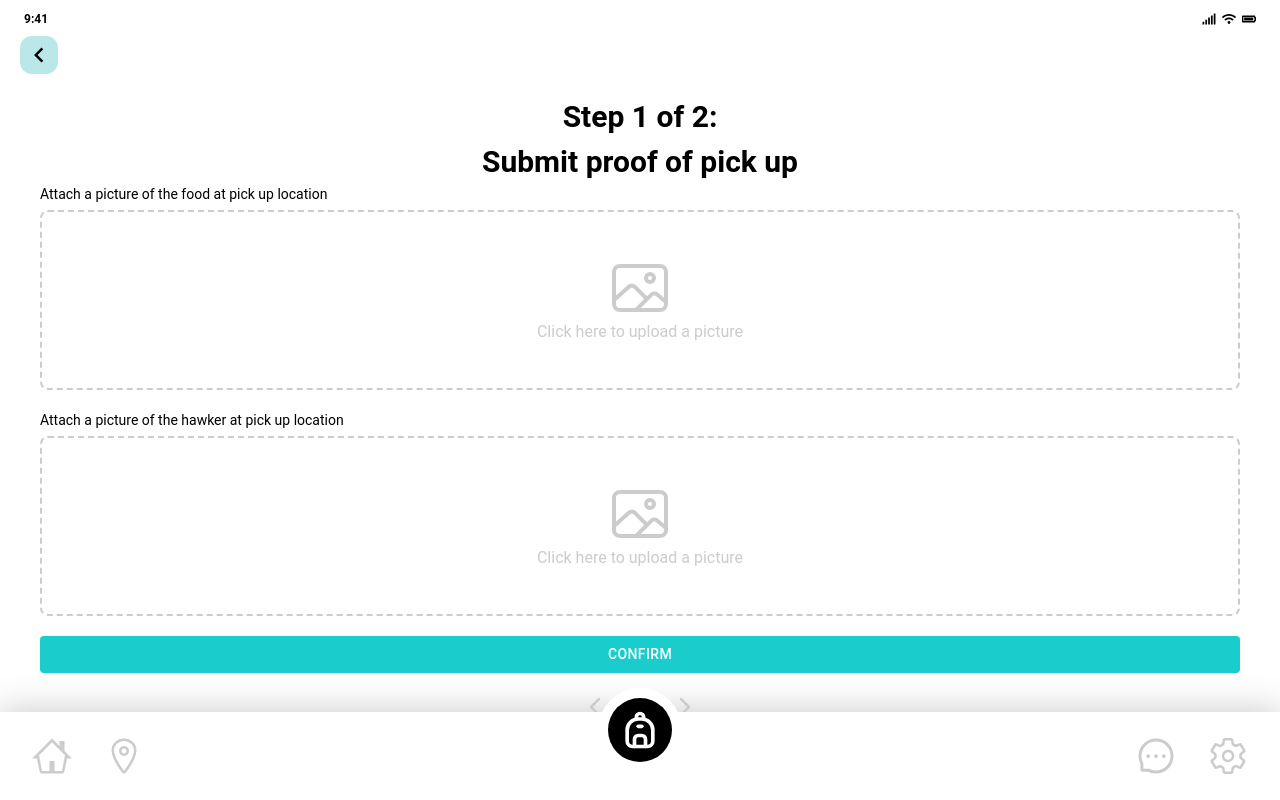
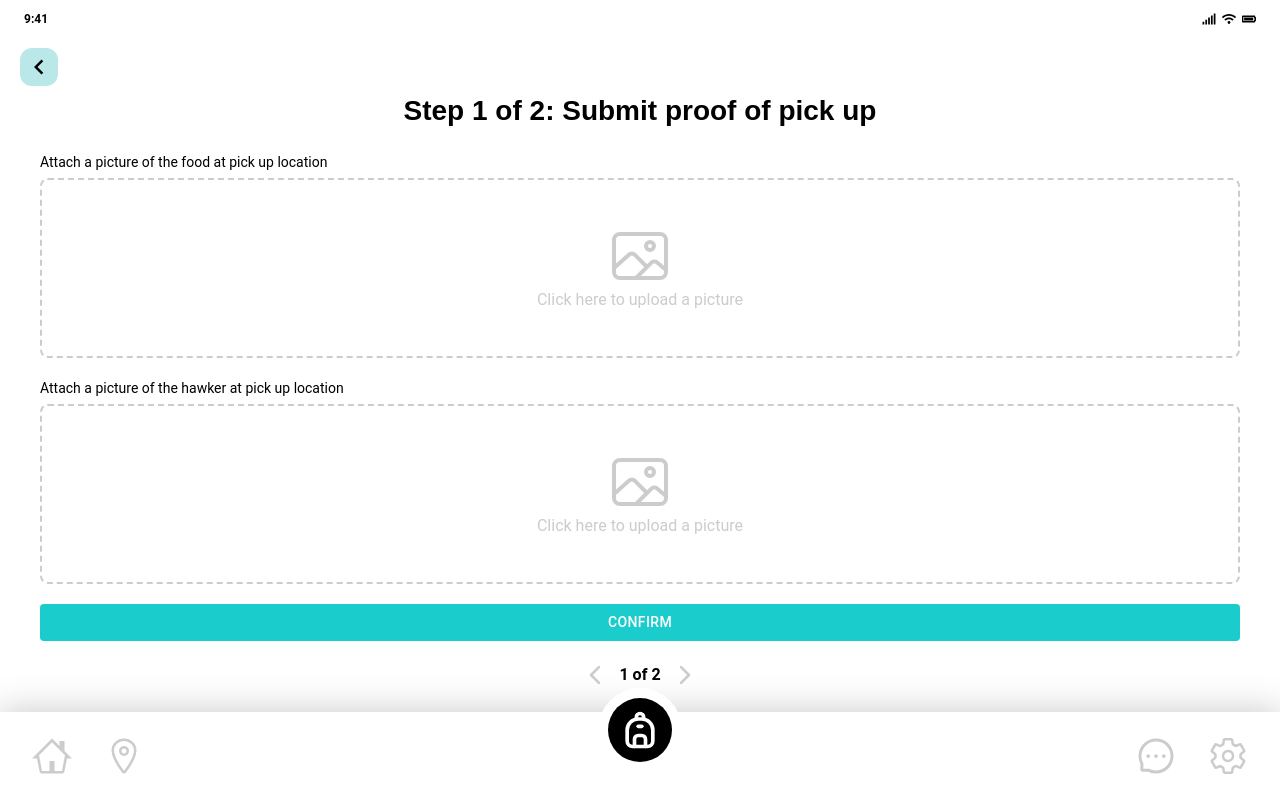
Before and after one commit to xJQx/sc2006-feeditforward, a React (Create React App) app in the folder FeedItForward/frontend/: page /job-pickup/1 in a window 1280 px wide. Built offline with nearby package versions, Linux system fonts and the light colour scheme.

Commit message:
integrated Screentitle component to screens

```diff
--- a/FeedItForward/frontend/src/components/ScreenTitle.tsx
+++ b/FeedItForward/frontend/src/components/ScreenTitle.tsx
@@ -11,7 +11,7 @@ export const ScreenTitle = ({ title }: ScreenTitleProps) => {
       <div className="self-start">
         <ButtonBackNavigation />
       </div>
-      <div className="text-[28px] font-nunito font-bold">{title}</div>
+      <div className="text-[28px] font-nunito font-bold text-center">{title}</div>
     </div>
   );
 };
--- a/FeedItForward/frontend/src/screens/ConsumerUI/ReviewAddScreen.tsx
+++ b/FeedItForward/frontend/src/screens/ConsumerUI/ReviewAddScreen.tsx
@@ -1,7 +1,7 @@
 import React, { useState } from "react";
 import FormImagePicker from "../../components/Form/FormImagePicker";
 import FormTextArea from "../../components/Form/FormTextArea";
-import { ButtonBackNavigation } from "../../components";
+import { ScreenTitle } from "../../components";
 import {Button} from '@mui/material';
 
 export const ReviewAddScreen = () => {
@@ -25,9 +25,9 @@ export const ReviewAddScreen = () => {
   return (
 
     <div>
-      <ButtonBackNavigation/>
+      <ScreenTitle title = "Add review"/>
       <div style={{padding: '20px'}}>
-      <h1 style={{fontSize :'30px', fontWeight:'bold', textAlign: 'center'}}>Add review</h1>
+
       <FormImagePicker
       label = "Photo" />
       <FormTextArea
--- a/FeedItForward/frontend/src/screens/ConsumerUI/ReviewEditScreen.tsx
+++ b/FeedItForward/frontend/src/screens/ConsumerUI/ReviewEditScreen.tsx
@@ -1,7 +1,7 @@
 import React, { useState } from "react";
 import FormImagePicker from "../../components/Form/FormImagePicker";
 import FormTextArea from "../../components/Form/FormTextArea";
-import { ButtonBackNavigation } from "../../components";
+import { ScreenTitle } from "../../components";
 import {Button} from '@mui/material';
 
 export const ReviewEditScreen = () => {
@@ -34,9 +34,8 @@ export const ReviewEditScreen = () => {
   return (
 
     <div>
-      <ButtonBackNavigation/>
+      <ScreenTitle title = "Edit review"/>
       <div style={{padding: '20px'}}>
-      <h1 style={{fontSize :'30px', fontWeight:'bold', textAlign: 'center'}}>Edit review</h1>
       <FormImagePicker
       label = "Photo"
       isEdit />
--- a/FeedItForward/frontend/src/screens/DriverUI/JobPickupScreen.tsx
+++ b/FeedItForward/frontend/src/screens/DriverUI/JobPickupScreen.tsx
@@ -4,6 +4,7 @@ import FormTextArea from "../../components/Form/FormTextArea";
 import { ButtonBackNavigation } from "../../components";
 import {Button} from '@mui/material';
 import {IoChevronBack, IoChevronForward} from "react-icons/io5"
+import { ScreenTitle } from "../../components";
 
 export const JobPickupScreen = () => {
   const [text, setText] = useState('');
@@ -41,8 +42,8 @@ export const JobPickupScreen = () => {
       case 1:
         return (
           <>
-            <h1 style={{ fontSize: '30px', fontWeight: 'bold', textAlign: 'center' }}>Step {currentStep} of {totalSteps}: <br /> Submit proof of pick up</h1>
-
+            <ScreenTitle title='Step 1 of 2: Submit proof of pick up'/>
+            <div style = {{padding: '20px'}}>
             <FormImagePicker
               label="Attach a picture of the food at pick up location"
               labelFontSize="14px"
@@ -58,20 +59,21 @@ export const JobPickupScreen = () => {
             >
                 Confirm
             </Button>
-            <div style={{ margin: '20px 0' }}></div>
+            </div>
           </>
         );
       case 2:
         return (
           <>
-            <h1 style={{ fontSize: '30px', fontWeight: 'bold', textAlign: 'center' }}>Step {currentStep} of {totalSteps}: <br /> Submit proof of delivery</h1>
+            <ScreenTitle title='Step 2 of 2: Submit proof of delivery'/>
+            <div style = {{padding: '20px'}}>
             <FormImagePicker
               label="Attach a picture of the food at drop off location"
               labelFontSize="14px"
             />
             <FormImagePicker
               label="Attach a picture of the consumer at drop off location"
-              labelFontSize="14px"
+              labelFontSize="13px"
             />
             <Button
               style={confirmButtonStyles}
@@ -79,7 +81,7 @@ export const JobPickupScreen = () => {
             >
                 Confirm
             </Button>
-            <div style={{ margin: '20px 0' }}></div>
+            </div>
           </>
         );
       default:
@@ -89,8 +91,6 @@ export const JobPickupScreen = () => {
 
   return (
     <div>
-      <ButtonBackNavigation />
-      <div style={{ padding: '20px', gap: '20px' }}>
         {StepContent()}
         <div style={{ display: 'flex', alignItems: 'center', justifyContent: 'center', gap: '10px' }}>
           <IoChevronBack size={28} style={{ color: '#CCC', cursor: 'pointer' }} onClick={handlePreviousStep} />
@@ -99,8 +99,7 @@ export const JobPickupScreen = () => {
           </span>
           <IoChevronForward size={28} style={{ color: '#CCC', cursor: 'pointer' }} onClick={handleNextStep} />
         </div>
-      </div>
-    </div>
+        </div>
   );
 
 };
```
